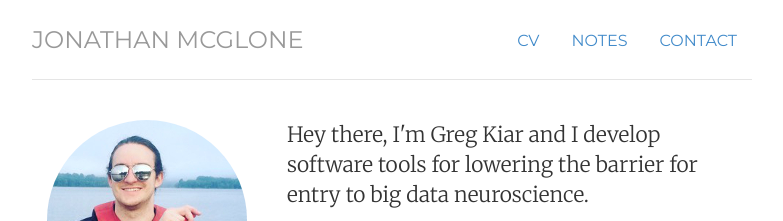
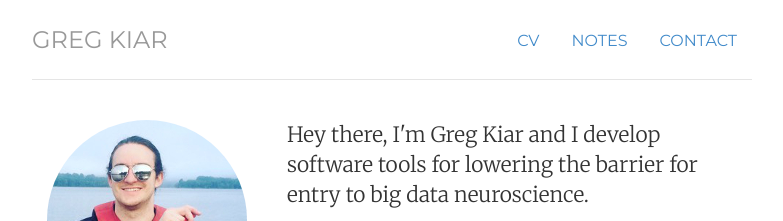
Before and after one commit to gkiar/gkiar.github.io, a Jekyll site: the page built from index.html, in a window 1280 px wide. Shown: the top 221 px of the page, without its empty margins (248-1031 px from the left). Built offline with Jekyll 4.4.1, drawn with Linux system fonts in a browser that asks for light colours.

Commit message:
updated header info

```diff
--- a/_includes/head.html
+++ b/_includes/head.html
@@ -2,11 +2,11 @@
 	<meta charset="utf-8">
 	<meta name="viewport" width="device-width, initial-scale=1.0">
 	<meta name="description" content="{{ page.description }}">
-	<meta name="author" content="Jonathan McGlone">
+	<meta name="author" content="Greg Kiar">
 	<!-- favicon
 	<link rel="shortcut icon" href="/img/ico/favicon.png">
 	-->
-	<title>{{ page.title }} | Jonathan McGlone | Librarian, Front-End Developer, Digital Publisher, Project Manager, Music Enthusiast, Web Noodler.</title>
+	<title>{{ page.title }} | Greg Kiar | Neurocartographer, Biomedical Engineer, and Data Visualization Enthusiast.</title>
 	<!-- styles -->
 	<link href="/css/bootstrap.css" rel="stylesheet">
 	<link href="/css/jumbotron-narrow.css" rel="stylesheet">
--- a/_includes/header.html
+++ b/_includes/header.html
@@ -5,5 +5,5 @@
 		<li class="{{ page.notes }}"><a href="/notes" title="Notes">Notes</a></li>
 		<li class="{{ page.contact }}"><a href="/contact" title="Contact">Contact</a></li>
 	</ul>
-	<h3 class="text-muted"><a href="/">Jonathan McGlone</a></h3>
+	<h3 class="text-muted"><a href="/">Greg Kiar</a></h3>
 </div> <!-- /header -->
```
